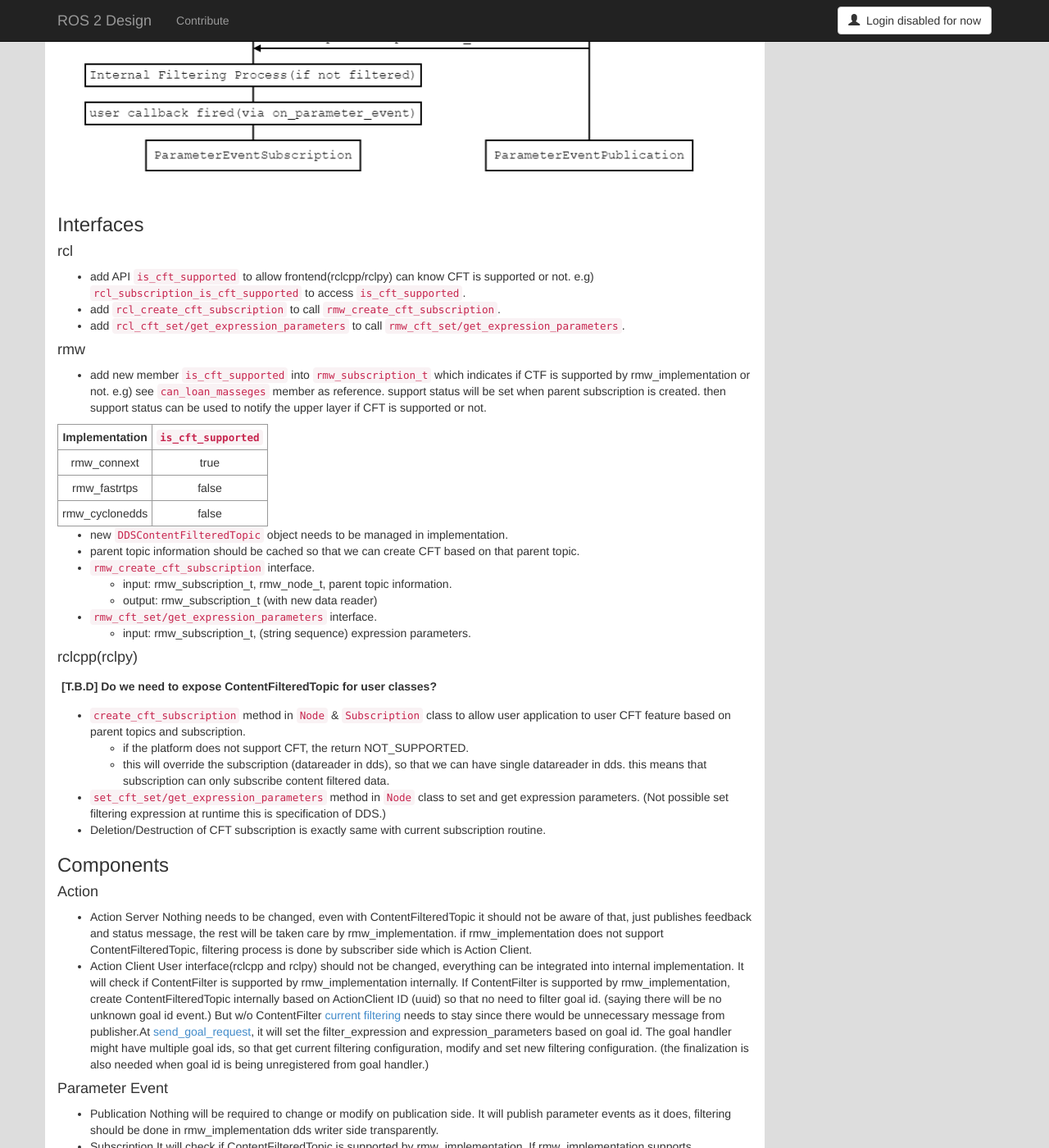
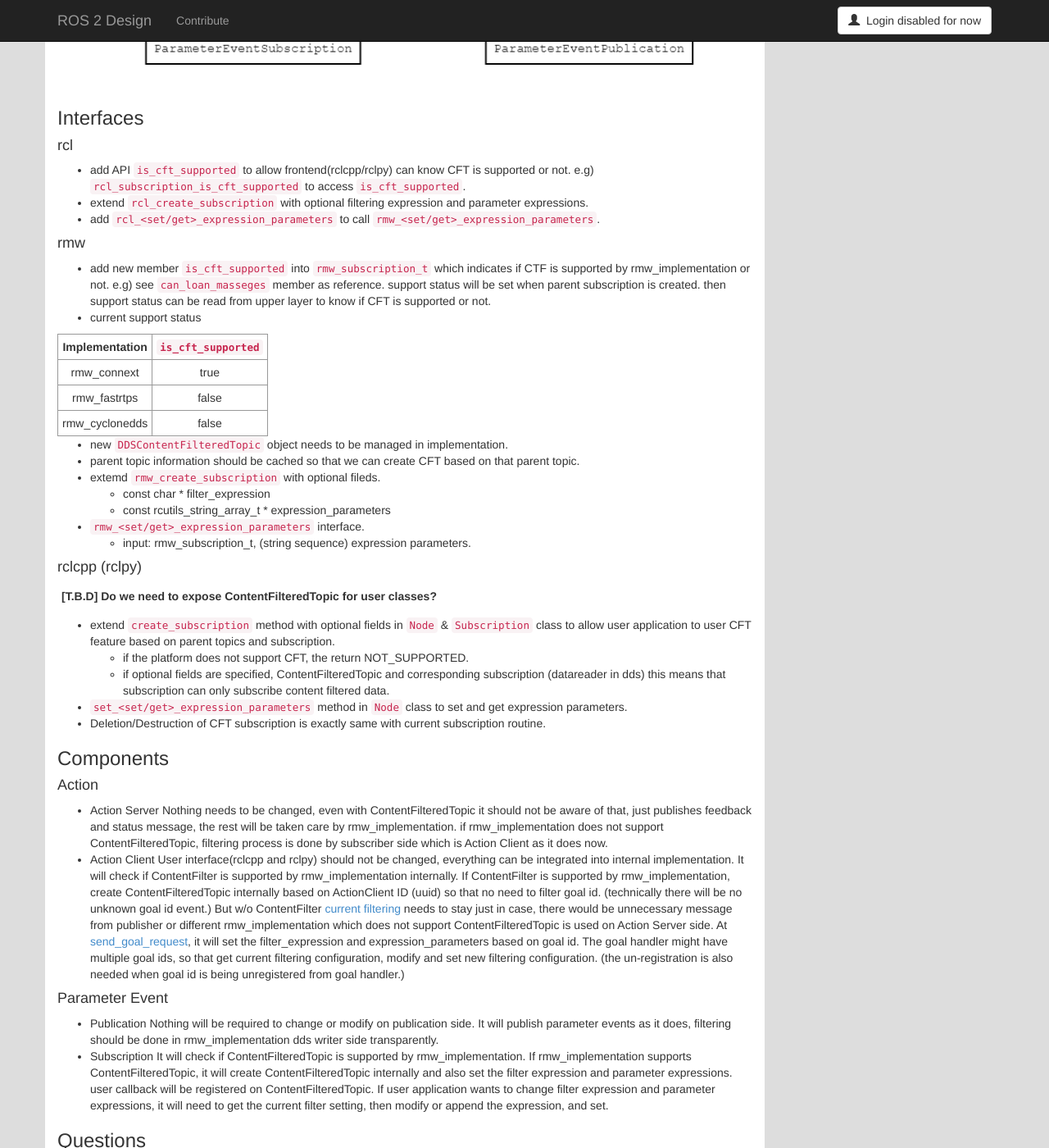
Before and after one commit to ros2/design, a Jekyll site: the page built from articles/content_filtering.md, in a window 1280 px wide and 1400 px high, scrolled down 7480 px. Shown: the whole window at 82% size. Built offline with Jekyll 4.4.1, drawn with Linux system fonts in a browser that asks for light colours; nearby versions of some CDN libraries; some of the changed text lies outside the part shown.

Commit message:
minor update for interface and design.
Signed-off-by: Tomoya.Fujita <Tomoya.Fujita@sony.com>

```diff
--- a/articles/content_filtering.md
+++ b/articles/content_filtering.md
@@ -130,7 +130,7 @@
 - create_contentfilteredtopic()
 - delete_contentfilteredtopic()
 
-**According to the specification, filter_expression can be only initialized at constructor and it is read_only. so not possible to change the filter_exThis needs to be discussed to see if we have our specific requirement for expression syntax. but that will make conversion overhead.ed at runtime. [RTI v5.3.0](https://community.rti.com/static/documentation/connext-dds/5.3.0/doc/api/connext_dds/api_cpp2/classdds_1_1topic_1_1ContentFilteredTopic.html#a76310bf0b7123dd89afbacf43dbabf4a) can support this requirement.**
+**According to the specification, filter_expression can be only initialized at constructor and it is read_only. probably it is not possible to change the filter_expression at runtime based on the specification but [RTI v5.3.0](https://community.rti.com/static/documentation/connext-dds/5.3.0/doc/api/connext_dds/api_cpp2/classdds_1_1topic_1_1ContentFilteredTopic.html#a76310bf0b7123dd89afbacf43dbabf4a) can support this requirement. After all, it seems that it is dependent on implementation.**
 
 #### DDSI-RTPS
 
@@ -145,21 +145,17 @@
 
 ### Requirement
 
-- ContentFilteredTopic interfaces can be used only if implementation supports.
+- ContentFilteredTopic interfaces can be used only if rmw implementation supports.
 - If rmw implementation does not support ContentFilteredTopic interfaces, filtering will be done internally on subscriber side in `rcl`.
 - It can create/destroy ContentFilteredTopic based on parent topic.
 - It can set/get the filter_expression and expression_parameters for ContentFilteredTopic.
 - Filtering expression and expression parameters can be set and get at runtime.
-  - As decribed above, according to DDS specification, it implies that filtering expression may not be able to be changed dynamically. But to support requirements in ROS2, it must support dynamic reconfiguration for filtering expression and paramter.
+  - As described above, according to DDS specification, it implies that filtering expression may not be able to be changed dynamically. But to support requirements in ROS2, it should be able to support dynamic reconfiguration for filtering expression and parameter.
 - Filtering goal id for action `feedback` and `status` will be done ROS2 system.
-- User can specify node name and parameter name to filter the parameter evetns.
-- Filtering expression and parameter grammer will be the same with DDS standard between `rcl` and `rmw`.
+- User can specify node name and parameter name to filter the parameter events.
+- Filtering expression and parameter grammar will be the same with DDS standard.
 
 ### Proposal
-
-#### Namespace
-
-Since ContentFilteredTopic is based on parent topic (more like base topic), it will create ContentFilteredTopic internally, not exposed as ordinary topic.
 
 #### Action
 
@@ -170,9 +166,9 @@
 |  action_name/_action/feedback_ActionClient_ID  |  feedback ContentFilteredTopic for ActionClient ID, ActionClient_ID would be uuid (consistent with status id for the same client)  |
 |  action_name/_action/status_ActionClient_ID  |  status ContentFilteredTopic for ActionClient ID, ActionClient_ID would be uuid (consistent with feedback id for the same client)  |
 
-(*) These ContentFilteredTopic should not show up to user. (e.g `ros2 topic list`)
+(*) These ContentFilteredTopic should not show up to user but parent topic. (e.g `ros2 topic list`)
 
-`feedback` topic is user defined message type but it also includes goal id([GoalInfo](https://github.com/ros2/rcl_interfaces/blob/master/action_msgs/msg/GoalInfo.msg)). Goal id will be internally handled and client issues ContentFilteredTopic API to notify the publication(server) what subscription(client) is interested in. `st- [T.B.D] This needs to be discussed more, if user should be able to filter arbitrary parameter or not. if to support any expression and parameter, it means that `rcl` needs to have DDS standard expression and parameter filtering function.  new goal id will be applied to ContentFilteredTopic object based on action client ID.
+`feedback` topic is user defined message type but it also includes goal id([GoalInfo](https://github.com/ros2/rcl_interfaces/blob/master/action_msgs/msg/GoalInfo.msg)). Goal id will be internally handled and action client internally issues ContentFilteredTopic API to notify the publication(server) what subscription(client) is interested in. Once new goal id is generated, that will be applied to ContentFilteredTopic object based on action client ID at runtime. In action use case, it does not need to change filtering expression at runtime. instead of that it can use `MATCH` syntax with goal ids in expression parameters.
 
 <img src="../img/content_filter/action_sequence_with_filter.png">
 
@@ -180,14 +176,14 @@
 
 There are two types of parameter events subscription, one is for system(TimeSource) which is controlled and taken care by rclcpp and rclpy internally. And the other is user application to register user callback to be fired when parameter events come in.
 
-It would be good to create ContentFilteredTopic for each of them. This can make responsibility clear and simple, can avoid the complication about filtering expression merge between user filtering and system filtering.
+It would be good to create ContentFilteredTopic for each of them. This can make responsibility clear and simple, it also can avoid the complication about filtering expression merge between user filtering and system filtering.
 
 |  ContentFilterTopic  |  Description  |
 | :--- | :--- |
 |  /parameter_events_system_Node_ID  |  parameter events ContentFilteredTopic for system internal usage, Node ID would be uuid to identify this NodeBase. |
 |  /parameter_events_user_Node_ID  |  parameter events ContentFilteredTopic for user callback  usage, Node ID would be uuid to identify this NodeBase. |
 
-(*) These ContentFilteredTopic should not show up to user. (e.g `ros2 topic list`)
+(*) These ContentFilteredTopic should not show up to user but ordinary topic. (e.g `ros2 topic list`)
 
 - TimeSource
   **use_sim_time** event on self-node_base is subscribed internally to check if **use_sim_time** parameter is changed or not. so internally this **use_sim_time** AND self node name always must be in filter_expression and expression_parameters via ContentFilteredTopic if it is supported. see [here](https://github.com/ros2/rclcpp/blob/99286978f92c30fe171313bf0785d6b6272c3257/rclcpp/src/rclcpp/time_source.cpp#L123-L125).
@@ -197,11 +193,11 @@
   This `use_sim_time` can be supported local callbacks, it does not have to use `/parameter_events` at all.
 
 - User frontend (rclcpp/rclpy)
-  User API will be added to manage filtering configuration, so that user application can set its own filter_expression and expression_parameters. Also using AsyncParametersClient::on_parameter_event, user can take care of the parameter event with user callback only for filtered parameter events. It should be compatible interface for user application even if rmw_implementation does not support ContentFilteredTopic. If rmw_impelementation does not support ContentFilteredTopic, `rcl` will take care of filtering instead based on fitlering expression and parameters.
+  User API will be added to manage filtering configuration, so that user application can set its own filter_expression and expression_parameters. Also using AsyncParametersClient::on_parameter_event, user can take care of the parameter event with user callback only for filtered parameter events. It should be compatible interface for user application even if rmw_implementation does not support ContentFilteredTopic. If rmw_implementation does not support ContentFilteredTopic, `rcl` will take care of filtering instead based on filtering expression and parameters.
 
 - Filtering Expression and Parameters
-  User can specify node name and parameter name to filter the parameter evetns.
-  - [T.B.D] This needs to be discussed more, if user should be able to filter arbitrary parameter or not. if to support any expression and parameter, it means that `rcl` needs to have DDS standard expression and parameter filtering function.
+  User can specify node name and parameter name to filter the parameter events.
+  - ***This needs to be discussed more, if user should be able to filter arbitrary parameter or not.***
 
 <img src="../img/content_filter/parameter_event_sequence_with_filter.png">
 
@@ -211,14 +207,16 @@
 
 - add API `is_cft_supported` to allow frontend(rclcpp/rclpy) can know CFT is supported or not.
   e.g) `rcl_subscription_is_cft_supported` to access `is_cft_supported`.
-- add `rcl_create_cft_subscription` to call `rmw_create_cft_subscription`.
-- add `rcl_cft_set/get_expression_parameters` to call `rmw_cft_set/get_expression_parameters`.
+- extend `rcl_create_subscription` with optional filtering expression and parameter expressions.
+- add `rcl_<set/get>_expression_parameters` to call `rmw_<set/get>_expression_parameters`.
 
 #### rmw
 
 - add new member `is_cft_supported` into `rmw_subscription_t` which indicates if CTF is supported by rmw_implementation or not.
   e.g) see `can_loan_masseges` member as reference.
-  support status will be set when parent subscription is created. then support status can be used to notify the upper layer if CFT is supported or not.
+  support status will be set when parent subscription is created. then support status can be read from upper layer to know if CFT is supported or not.
+
+-  current support status
 
 | Implementation | `is_cft_supported` |
 | :--: | :--: |
@@ -228,20 +226,20 @@
 
 - new `DDSContentFilteredTopic` object needs to be managed in implementation.
 - parent topic information should be cached so that we can create CFT based on that parent topic.
-- `rmw_create_cft_subscription` interface.
-  - input: rmw_subscription_t, rmw_node_t, parent topic information.
-  - output: rmw_subscription_t (with new data reader)
-- `rmw_cft_set/get_expression_parameters` interface.
+- extemd `rmw_create_subscription` with optional fileds.
+  - const char * filter_expression
+  - const rcutils_string_array_t * expression_parameters
+- `rmw_<set/get>_expression_parameters` interface.
   - input: rmw_subscription_t, (string sequence) expression parameters.
 
-#### rclcpp(rclpy)
+#### rclcpp (rclpy)
 
 **[T.B.D] Do we need to expose ContentFilteredTopic for user classes?**
 
-- `create_cft_subscription` method in `Node` & `Subscription` class to allow user application to user CFT feature based on parent topics and subscription.
+- extend `create_subscription` method with optional fields in `Node` & `Subscription` class to allow user application to user CFT feature based on parent topics and subscription.
   - if the platform does not support CFT, the return NOT_SUPPORTED.
-  - this will override the subscription (datareader in dds), so that we can have single datareader in dds. this means that subscription can only subscribe content filtered data.
-- `set_cft_set/get_expression_parameters` method in `Node` class to set and get expression parameters. (Not possible set filtering expression at runtime this is specification of DDS.)
+  - if optional fields are specified, ContentFilteredTopic and corresponding subscription (datareader in dds) this means that subscription can only subscribe content filtered data.
+- `set_<set/get>_expression_parameters` method in `Node` class to set and get expression parameters.
 - Deletion/Destruction of CFT subscription is exactly same with current subscription routine.
 
 ### Components
@@ -249,11 +247,10 @@
 #### Action
 
 - Action Server
-  Nothing needs to be changed, even with ContentFilteredTopic it should not be aware of that, just publishes feedback and status message, the rest will be taken care by rmw_implementation. if rmw_implementation does not support ContentFilteredTopic, filtering process is done by subscriber side which is Action Client.
+  Nothing needs to be changed, even with ContentFilteredTopic it should not be aware of that, just publishes feedback and status message, the rest will be taken care by rmw_implementation. if rmw_implementation does not support ContentFilteredTopic, filtering process is done by subscriber side which is Action Client as it does now.
 
 - Action Client
-  User interface(rclcpp and rclpy) should not be changed, everything can be integrated into internal implementation.
-  It will check if ContentFilter is supported by rmw_implementation internally. If ContentFilter is supported by rmw_implementation, create ContentFilteredTopic internally based on ActionClient ID (uuid) so that no need to filter goal id. (saying there will be no unknown goal id event.) But w/o ContentFilter [current filtering](https://github.com/ros2/rclcpp/blob/99286978f92c30fe171313bf0785d6b6272c3257/rclcpp_action/include/rclcpp_action/client.hpp#L536-L553) needs to stay since there would be unnecessary message from publisher.At [send_goal_request](https://github.com/ros2/rclcpp/blob/99286978f92c30fe171313bf0785d6b6272c3257/rclcpp_action/include/rclcpp_action/client.hpp#L352-L388), it will set the filter_expression and expression_parameters based on goal id. The goal handler might have multiple goal ids, so that get current filtering configuration, modify and set new filtering configuration. (the finalization is also needed when goal id is being unregistered from goal handler.)
+  User interface(rclcpp and rclpy) should not be changed, everything can be integrated into internal implementation. It will check if ContentFilter is supported by rmw_implementation internally. If ContentFilter is supported by rmw_implementation, create ContentFilteredTopic internally based on ActionClient ID (uuid) so that no need to filter goal id. (technically there will be no unknown goal id event.) But w/o ContentFilter [current filtering](https://github.com/ros2/rclcpp/blob/99286978f92c30fe171313bf0785d6b6272c3257/rclcpp_action/include/rclcpp_action/client.hpp#L536-L553) needs to stay just in case, there would be unnecessary message from publisher or different rmw_implementation which does not support ContentFilteredTopic is used on Action Server side. At [send_goal_request](https://github.com/ros2/rclcpp/blob/99286978f92c30fe171313bf0785d6b6272c3257/rclcpp_action/include/rclcpp_action/client.hpp#L352-L388), it will set the filter_expression and expression_parameters based on goal id. The goal handler might have multiple goal ids, so that get current filtering configuration, modify and set new filtering configuration. (the un-registration is also needed when goal id is being unregistered from goal handler.)
 
 #### Parameter Event
 
```
